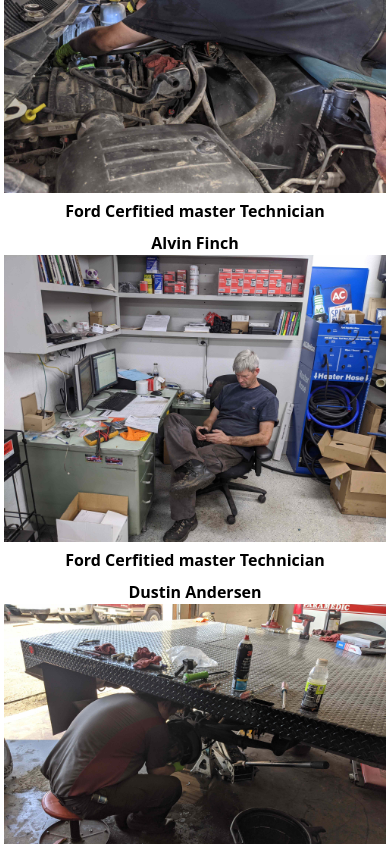
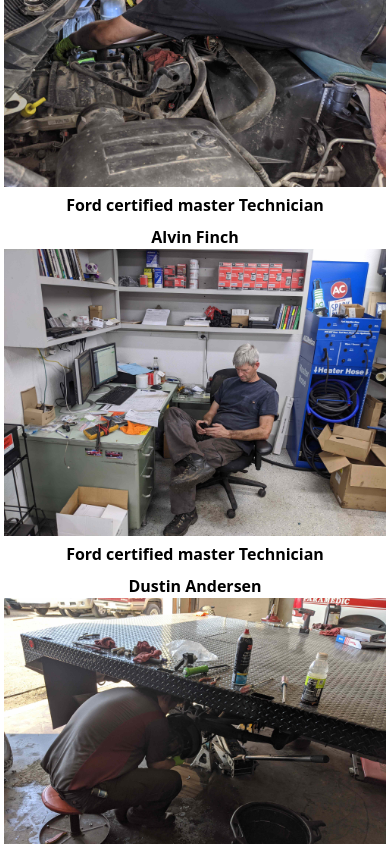
Before and after one commit to DylanBozarth/spokane-power-stroke, a Next.js app: page / in a window 390 px wide. Shown: the part 1156-2000 px from the top of the page. Built offline with nearby package versions, Linux system fonts and the light colour scheme.

Commit message:
typo and responsive

```diff
--- a/components/about.tsx
+++ b/components/about.tsx
@@ -7,15 +7,15 @@ export const About = (props: any) => {
         <div className="flex flex-wrap -mx-1 lg:-mx-4 text-center" >
       <div className="my-1 px-1 w-full md:w-1/2 lg:my-4 lg:px-4 lg:w-1/3">
       Brandon Bozarth
-      <Image src={Brandon}  alt="mechanic" /><h3>Ford Cerfitied master Technician
+      <Image src={Brandon}  alt="mechanic" /><h3>Ford certified master Technician
       {/* view cerfitication */}</h3></div>
 
       <div className="my-1 px-1 w-full md:w-1/2 lg:my-4 lg:px-4 lg:w-1/3">
       Alvin Finch
-      <Image src={Alvin}  alt="mechanic" /><h3 id="reviews">Ford Cerfitied master Technician</h3 ></div>
+      <Image src={Alvin}  alt="mechanic" /><h3 id="reviews">Ford certified master Technician</h3 ></div>
       <div className="my-1 px-1 w-full md:w-1/2 lg:my-4 lg:px-4 lg:w-1/3">
       Dustin Andersen
-      <Image src={Dustin}  alt="mechanic" /><h3>Ford Cerfitied master Technician</h3 ></div>
+      <Image src={Dustin}  alt="mechanic" /><h3>Ford certified master Technician</h3 ></div>
     </div>
     )
 }
--- a/components/services.tsx
+++ b/components/services.tsx
@@ -102,7 +102,7 @@ export const Services = (props: any) => {
               <br />
               <Image
                 src={displayWork.image}
-
+              layout="responsive"
                 alt="powerstroke"
                 className=""
                 placeholder="blur"
```
